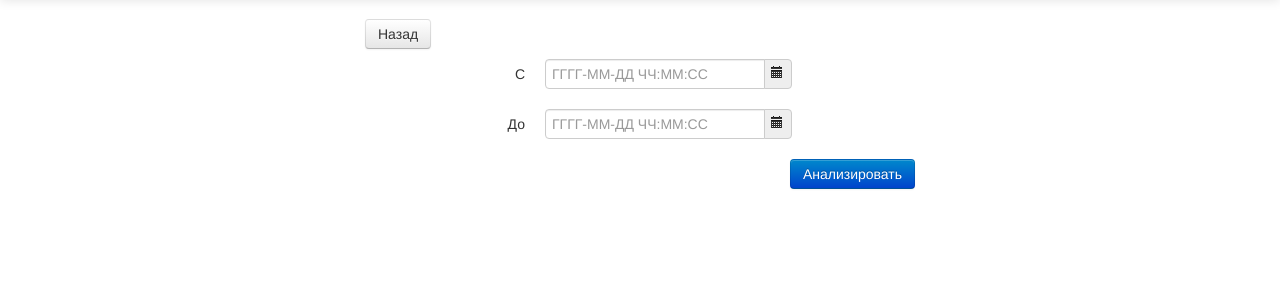
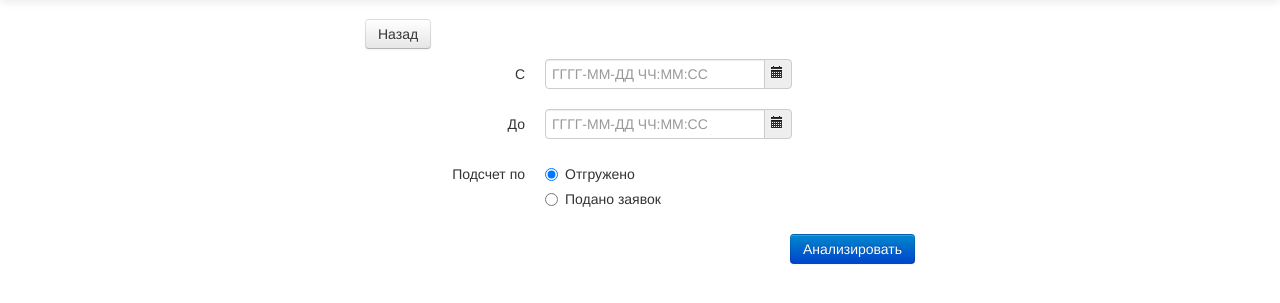
Before and after one commit to Janyell/crm, a Django app: template templates/analyze_period.html in a window 1280 px wide. Shown: the part 41-344 px from the top of the page. Run offline with Django 3.2, Linux system fonts and the light colour scheme; the template is opened without the code that fills it, so the values that code supplies are empty.

Commit message:
- analyze_period bugs;

```diff
--- a/static/css/style.css
+++ b/static/css/style.css
@@ -227,6 +227,9 @@ select.hidden, div.hidden {
 .tr_green {
     background-color: #E7FFE7;
 }
+.product-wrap {
+    white-space: nowrap;
+}
 .btn-file { position: relative; overflow: hidden; margin-right: 4px; }
 .btn-file input { position: absolute; top: 0; right: 0; margin: 0; opacity: 0; filter: alpha(opacity=0);
 transform: translate(-300px, 0) scale(4); font-size: 23px; direction: ltr; cursor: pointer; }
--- a/templates/analyze_period.html
+++ b/templates/analyze_period.html
@@ -33,6 +33,21 @@
                         </div>
                     </div>
                 </div>
+                <div class="control-group">
+                    <label class="control-label" for="inputCount">
+                        Подсчет по
+                    </label>
+                    <div class="controls">
+                        <label class="radio">
+                            <input type="radio" id="inputCount" name="count" class="count" value="shipped" checked />
+                            Отгружено
+                        </label>
+                        <label class="radio">
+                            <input type="radio" name="count" class="count" value="made-claims" {% if request.GET.count == "made-claims" %} checked {% endif %} />
+                            Подано заявок
+                        </label>
+                    </div>
+                </div>
                 <input class="btn btn-primary pull-right" type="submit" value="Анализировать" />
             </form>
         </div>
@@ -65,11 +80,13 @@
                 });
                 $('#sinceDate').datetimepicker({
                     format: 'yyyy-MM-dd hh:mm:ss',
-                    language: 'ru'
+                    language: 'ru',
+                    weekStart: 1
                 });
                 $('#untilDate').datetimepicker({
                     format: 'yyyy-MM-dd hh:mm:ss',
-                    language: 'ru'
+                    language: 'ru',
+                    weekStart: 1
                 });
             });
             $(window).load(function() {
--- a/templates/get_claims.html
+++ b/templates/get_claims.html
@@ -66,7 +66,7 @@
                         <td>
                             {% if claim.products %}
                                 {% for product in claim.products %}
-                                    <div>
+                                    <div class="product-wrap">
                                         {{ product.product.title }} - {{ product.count_of_products }} шт.
                                     </div>
                                 {% endfor %}
--- a/templates/get_orders.html
+++ b/templates/get_orders.html
@@ -93,7 +93,7 @@
                         <td>
                             {% if order.products %}
                                 {% for product in order.products %}
-                                    <div>
+                                    <div class="product-wrap">
                                         {{ product.product.title }} - {{ product.count_of_products }} шт.
                                     </div>
                                 {% endfor %}
```
